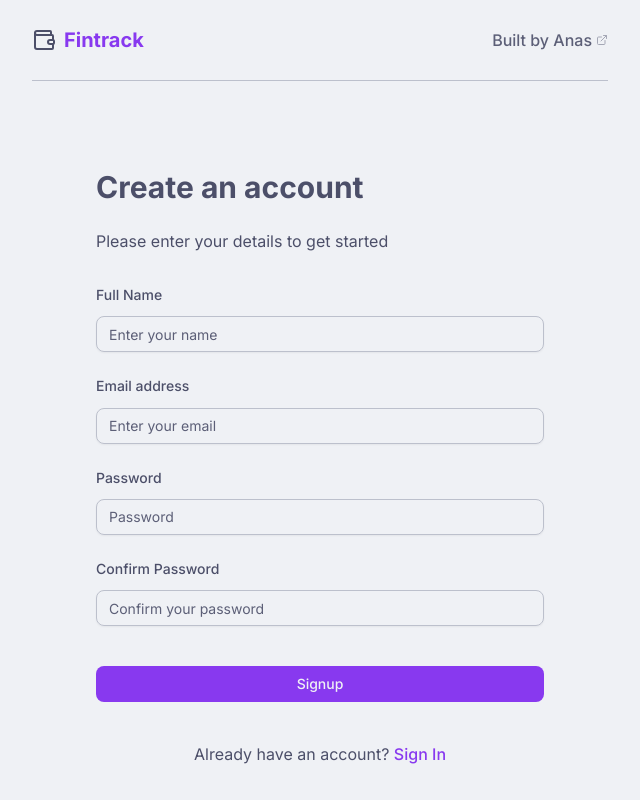
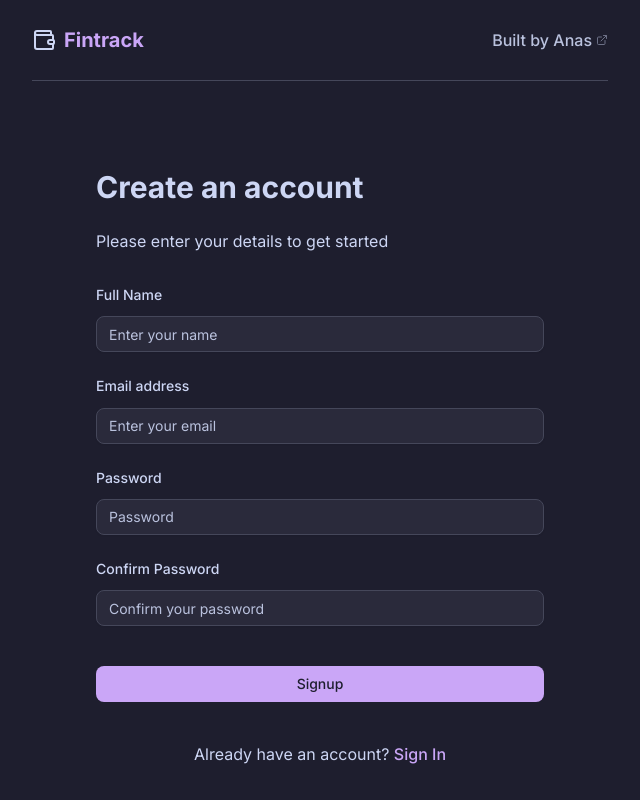
Before and after one commit to anasahmd/fintrack, a React (Vite) app in the folder frontend/: page /register in a window 1280 px wide. Shown: the whole page, without its empty margins (320-960 px from the left). Built offline with nearby package versions, Linux system fonts and the light colour scheme.

Commit message:
Add dropdown menu and theme toggle

```diff
--- a/frontend/src/App.jsx
+++ b/frontend/src/App.jsx
@@ -12,12 +12,13 @@ import { Toaster } from 'sonner';
 import Layout from './components/Layout';
 import { useSelector } from 'react-redux';
 import Register from './pages/Register';
+import { ThemeProvider } from './components/ThemeProvider';
 
 function App() {
 	const { user } = useSelector((state) => state.auth);
 
 	return (
-		<div>
+		<ThemeProvider defaultTheme="dark" storageKey="vite-ui-theme">
 			<Toaster position="bottom-center" />
 			<Router>
 				<Layout>
@@ -39,7 +40,7 @@ function App() {
 					</Routes>
 				</Layout>
 			</Router>
-		</div>
+		</ThemeProvider>
 	);
 }
 
--- a/frontend/src/components/Header.jsx
+++ b/frontend/src/components/Header.jsx
@@ -1,10 +1,36 @@
 import { logout } from '@/store/authSlice';
-import { ExternalLink, Wallet } from 'lucide-react';
+import {
+	ChevronDown,
+	Code,
+	CreditCard,
+	ExternalLink,
+	Github,
+	Link,
+	LogOut,
+	LogOutIcon,
+	Moon,
+	Settings,
+	Sun,
+	User,
+	Wallet,
+} from 'lucide-react';
 import { useDispatch, useSelector } from 'react-redux';
 import { Button } from './ui/button';
+import {
+	DropdownMenu,
+	DropdownMenuContent,
+	DropdownMenuGroup,
+	DropdownMenuItem,
+	DropdownMenuLabel,
+	DropdownMenuSeparator,
+	DropdownMenuShortcut,
+	DropdownMenuTrigger,
+} from '@/components/ui/dropdown-menu';
 import { cn } from '@/lib/utils';
+import { useTheme } from './ThemeProvider';
 
 const Header = () => {
+	const { theme, setTheme } = useTheme();
 	const dispatch = useDispatch();
 	const { user } = useSelector((state) => state.auth);
 
@@ -25,16 +51,67 @@ const Header = () => {
 			</div>
 
 			{user ? (
-				<div className="flex items-center gap-4">
-					<Button
-						variant="outline"
-						size="sm"
-						className="cursor-pointer"
-						onClick={handleLogout}
-					>
-						Log out
-					</Button>
-				</div>
+				<DropdownMenu>
+					<DropdownMenuTrigger asChild>
+						<Button variant="outline" className="cursor-pointer">
+							{user.name} <ChevronDown />
+						</Button>
+					</DropdownMenuTrigger>
+					<DropdownMenuContent>
+						<DropdownMenuGroup>
+							<DropdownMenuItem className="cursor-pointer">
+								<User className="mr-2 h-4 w-4" />
+								<span>Profile</span>
+							</DropdownMenuItem>
+							<DropdownMenuItem className="cursor-pointer">
+								<Settings className="mr-2 h-4 w-4" />
+								<span>Settings</span>
+							</DropdownMenuItem>
+						</DropdownMenuGroup>
+						<DropdownMenuSeparator />
+
+						<DropdownMenuGroup>
+							<DropdownMenuItem className="cursor-pointer text-primary hover:text-foreground">
+								<CreditCard className="mr-2 h-4 w-4" />
+								<span>Upgrade to Pro</span>
+							</DropdownMenuItem>
+							<DropdownMenuItem
+								className="cursor-pointer"
+								onClick={() => setTheme(theme === 'dark' ? 'light' : 'dark')}
+							>
+								<div className="relative mr-2 flex h-4 w-4 items-center justify-center">
+									<Sun className="absolute h-4 w-4 scale-100 rotate-0 transition-all dark:scale-0 dark:-rotate-90" />
+									<Moon className="absolute h-4 w-4 scale-0 rotate-90 transition-all dark:scale-100 dark:rotate-0" />
+								</div>
+								<span>Toggle theme</span>
+							</DropdownMenuItem>
+						</DropdownMenuGroup>
+						<DropdownMenuSeparator />
+
+						<DropdownMenuGroup>
+							<DropdownMenuItem className="cursor-pointer">
+								<Code className="mr-2 h-4 w-4" />
+								<span>Source Code</span>
+							</DropdownMenuItem>
+							<DropdownMenuItem className="cursor-pointer">
+								<Link className="mr-2 h-4 w-4" />
+								<span>Anas' Website</span>
+							</DropdownMenuItem>
+						</DropdownMenuGroup>
+						<DropdownMenuSeparator />
+
+						<DropdownMenuGroup>
+							<DropdownMenuItem
+								className="cursor-pointer"
+								variant="destructive"
+								onClick={handleLogout}
+							>
+								<LogOut className="mr-2 h-4 w-4" />
+								<span>Log out</span>
+							</DropdownMenuItem>
+						</DropdownMenuGroup>
+					</DropdownMenuContent>
+				</DropdownMenu>
 			) : (
 				<a
 					href="https://anasahmad.dev"
--- /dev/null
+++ b/frontend/src/components/ThemeProvider.jsx
@@ -0,0 +1,60 @@
+import { createContext, useContext, useEffect, useState } from 'react';
+
+const initialState = {
+	theme: 'system',
+	setTheme: () => null,
+};
+
+const ThemeProviderContext = createContext(initialState);
+
+export function ThemeProvider({
+	children,
+	defaultTheme = 'system',
+	storageKey = 'vite-ui-theme',
+	...props
+}) {
+	const [theme, setTheme] = useState(
+		() => localStorage.getItem(storageKey) || defaultTheme,
+	);
+
+	useEffect(() => {
+		const root = window.document.documentElement;
+
+		root.classList.remove('light', 'dark');
+
+		if (theme === 'system') {
+			const systemTheme = window.matchMedia('(prefers-color-scheme: dark)')
+				.matches
+				? 'dark'
+				: 'light';
+
+			root.classList.add(systemTheme);
+			return;
+		}
+
+		root.classList.add(theme);
+	}, [theme]);
+
+	const value = {
+		theme,
+		setTheme: (theme) => {
+			localStorage.setItem(storageKey, theme);
+			setTheme(theme);
+		},
+	};
+
+	return (
+		<ThemeProviderContext.Provider {...props} value={value}>
+			{children}
+		</ThemeProviderContext.Provider>
+	);
+}
+
+export const useTheme = () => {
+	const context = useContext(ThemeProviderContext);
+
+	if (context === undefined)
+		throw new Error('useTheme must be used within a ThemeProvider');
+
+	return context;
+};
--- a/frontend/src/components/TransactionFormModal.jsx
+++ b/frontend/src/components/TransactionFormModal.jsx
@@ -53,12 +53,7 @@ const TransactionFormModal = () => {
 			{isDesktop ? (
 				<Sheet open={isModalOpen} onOpenChange={handleOpenChange}>
 					<SheetTrigger asChild>
-						<Button
-							variant="outline"
-							className="cursor-pointer bg-primary text-primary-foreground"
-						>
-							Add Transaction
-						</Button>
+						<Button className="cursor-pointer">Add Transaction</Button>
 					</SheetTrigger>
 					<SheetContent className="p-4">
 						<SheetHeader className="px-0">
@@ -76,9 +71,7 @@ const TransactionFormModal = () => {
 			) : (
 				<Drawer open={isModalOpen} onOpenChange={handleOpenChange}>
 					<DrawerTrigger asChild>
-						<Button className="cursor-pointer bg-primary text-primary-foreground">
-							Add Transaction
-						</Button>
+						<Button className="cursor-pointer">Add Transaction</Button>
 					</DrawerTrigger>
 					<DrawerContent className="p-4">
 						<DrawerTitle className="sr-only">
--- a/frontend/src/components/TransactionList.jsx
+++ b/frontend/src/components/TransactionList.jsx
@@ -26,25 +26,25 @@ const TransactionList = ({ transactions }) => {
 					{transactions.map((transaction, index) => (
 						<div
 							key={transaction.id}
-							className="flex bg-accent p-4 rounded-xl gap-4 items-center mb-4 cursor-pointer"
+							className="flex border-accent border-2 p-4 rounded-xl gap-4 items-center mb-3 cursor-pointer"
 							onClick={() =>
 								setSearchParams({ editTransaction: transaction.id })
 							}
 						>
 							<div className="text-lg">{transaction.category.emoji}</div>
-							<div className="flex flex-col items-start gap-1">
+							<div className="flex flex-col items-start gap-1 text-secondary-foreground">
 								<p className="text-base font-semibold">
 									{transaction.title
 										? transaction.title
 										: transaction.category.name}
 								</p>
-								<p className="text-sm text-accent-foreground">
+								<p className="text-sm">
 									{formatTransactionDate(transaction.date, 'dd MMM, hh:mm a')}
 								</p>
 							</div>
 							<div className="text-sm font-semibold ms-auto">
 								{transaction.type === 'Income' ? (
-									<div className="text-teal-700">
+									<div className="text-success">
 										+
 										{formatCompactCurrency(
 											transaction.amount,
@@ -52,7 +52,7 @@ const TransactionList = ({ transactions }) => {
 										)}
 									</div>
 								) : (
-									<div className="text-red-600">
+									<div className="text-destructive">
 										-
 										{formatCompactCurrency(
 											transaction.amount,
```
